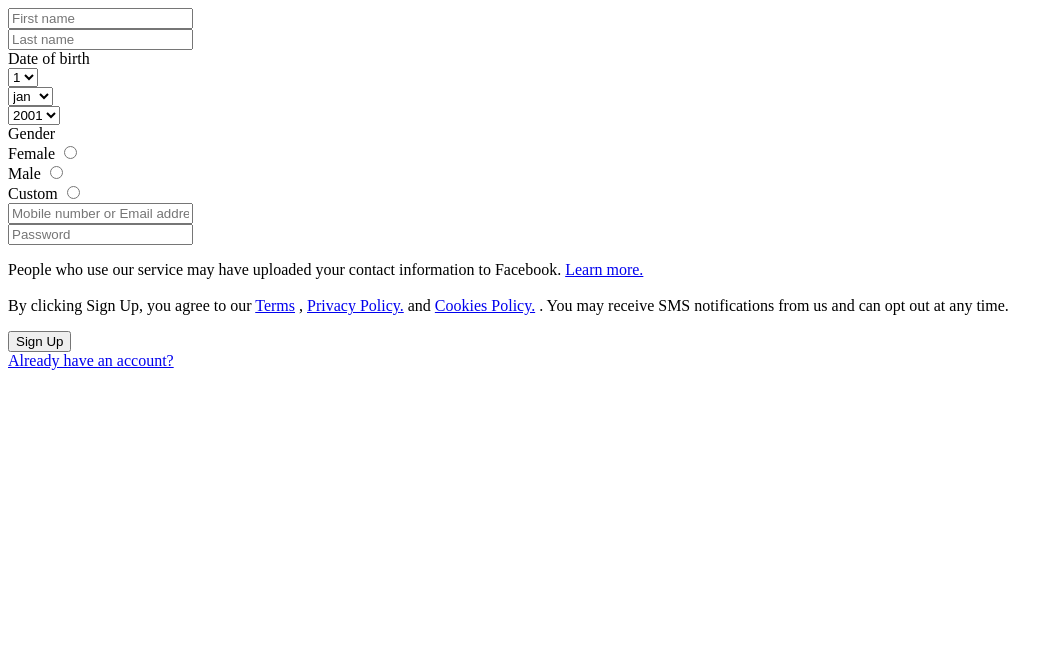
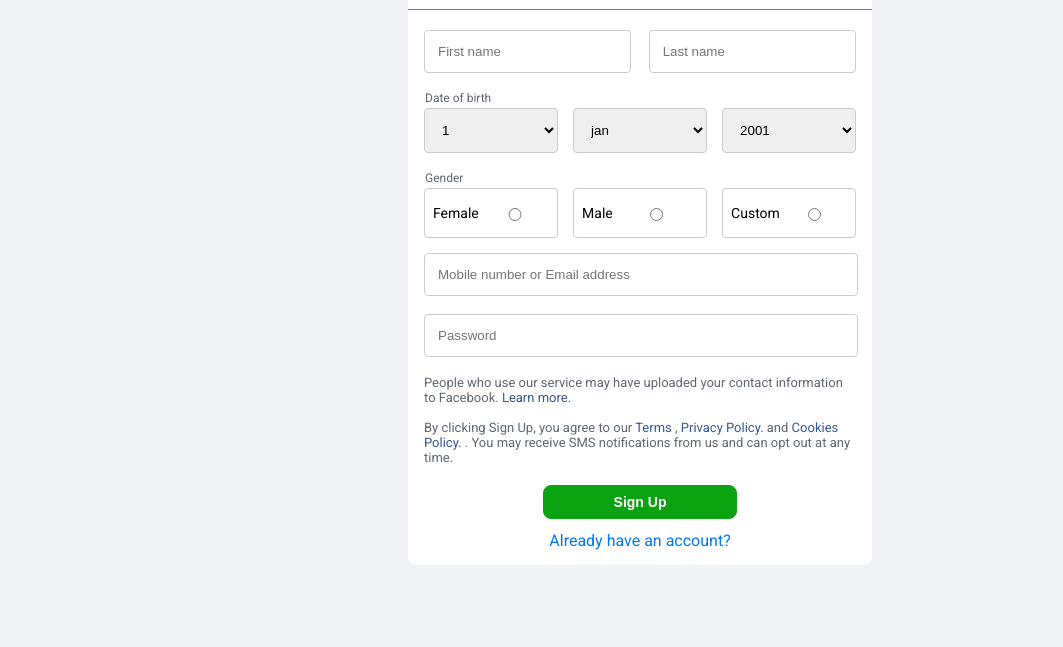
Before and after one commit to SURENTHAR2005/facebook-signup-page-project1, a plain HTML site: page index.html in a window 1280 px wide. Shown: the part 153-800 px from the top of the page, without its empty margins (0-1063 px from the left). Drawn offline with Linux system fonts and the light colour scheme.

Commit message:
2nd-html and css-19/06/2025

```diff
--- a/index.html
+++ b/index.html
@@ -3,16 +3,10 @@
 
 <head>
     <title>Sign up for Facebook</title>
-    <!-- <link rel="preconnect" href="https://fonts.googleapis.com" />
+    <link rel="preconnect" href="https://fonts.googleapis.com" />
     <link rel="preconnect" href="https://fonts.gstatic.com" crossorigin />
-
-    <link href="https://fonts.googleapis.com/css2?family=Roboto+Slab:wght@800&display=swap" rel="stylesheet" /> -->
-    <link rel="preconnect" href="https://fonts.googleapis.com">
-    <link rel="preconnect" href="https://fonts.gstatic.com" crossorigin>
-    <link
-        href="https://fonts.googleapis.com/css2?family=Roboto+Slab&family=Roboto:ital,wght@0,100..900;1,100..900&display=swap"
-        rel="stylesheet">
-    <link href="/facebook signup/styles.css" type="text/css" rel="stylesheet" />
+    <link href="https://fonts.googleapis.com/css2?family=Roboto+Slab&family=Roboto:ital,wght@0,100..900;1,100..900&display=swap" rel="stylesheet" />
+    <link href="styles.css" type="text/css" rel="stylesheet" />
 
 </head>
 
@@ -60,20 +54,6 @@
                         </div>
                     </div>
                     <label class="side-heading">Gender</label>
-                    <!-- <div class="columns-3">
-                        <div class="quartwidth">
-                            <label for="gen1">Female</label>
-                            <input type="radio" name="gen" id="gen1" />
-                        </div>
-                        <div class="quartwidth">
-                            <label for="gen2">Male</label>
-                            <input type="radio" name="gen" id="gen2" />
-                        </div>
-                        <div class="quartwidth">
-                            <label for="gen3">Others</label>
-                            <input type="radio" name="gen" id="gen3" />
-                        </div>
-                    </div> -->
                     <div class="columns-3">
                         <div class="quartwidth">
                             <div class="radio-btn">
--- a/styles.css
+++ b/styles.css
@@ -5,7 +5,6 @@ p {
     margin: 0px;
     font-family: "Roboto", sans-serif;
     font-optical-sizing: auto;
-    /* font-weight: 800; */
     font-style: normal;
     font-variation-settings:
         "wdth" 100;
@@ -15,15 +14,9 @@ p {
     background-color: #f0f2f5;
     display: flex;
     flex-wrap: wrap;
-    /* justify-content: center; */
     align-items: center;
     flex-direction: column;
     min-height: 100vh;
-    /* height:auto; */
-    /* font-family: "Roboto Slab", serif;
-    font-optical-sizing: auto;
-    font-weight: 800;
-    font-style: normal; */
 }
 
 #logo {
@@ -31,28 +24,12 @@ p {
     font-size: 59px;
     padding: 10px 0px 10px 0px;
     font-weight: 800;
-
-
-
 }
 
 #signup-form {
-    /* font-style:default;
-    background-color:white;
-    width:540px;
-    height:600px;
-    display:flex;
-    flex-wrap:wrap;
-    flex-direction:column;
-    justify-content:center;
-    padding:5px; */
     background-color: white;
     width: 464px;
-    /* height:500px; */
-    /* height:600px; */
     border-radius: 8px;
-
-
 }
 
 #form-heading {
@@ -74,7 +51,6 @@ h2 {
 
 .half-width {
     width: 48%;
-    /* height: 16px; */
     display: flex;
 }
 
@@ -87,36 +63,23 @@ select {
     margin-bottom: 18px;
 }
 
-
 .side-heading {
     color: #606770;
     font-size: 12px;
     padding: 0px 0px 3px 1px;
 }
 
-/*.dob-width{
-    width:100px;
-    height:14px;
-} */
-
 .columns-3 {
     display: flex;
-    /* flex-wrap: wrap; */
-    /* flex-direction:row; */
-    /* padding:3px 0px 0px 0px; */
     justify-content: space-between;
     width: 100%;
 }
 
 .quartwidth {
-    /* border:1px #ccc solid; */
     width: 31%;
-    /* padding:0px; */
-    /* border-radius:7px; */
     display: flex;
     flex-direction: row;
     margin-bottom: 0px;
-
 }
 
 .radio-btn {
@@ -124,7 +87,6 @@ select {
     border-radius: 4px;
     display: flex;
     padding: 0px 8px 0px 8px;
-
     height: 48px;
     font-size: 14px;
     width: 100%;
@@ -132,57 +94,33 @@ select {
     align-items: center;
     justify-content: space-between;
     margin-bottom:15px;
-
 }
 
 .radio-input {
     margin-bottom: 0px;
     width: inherit;
+}
 
-}
 .fullwidth{
     width:94%;
 }
+
 .last-ptag{
     font-size:13px;
     color:#606770
 }
+
 a{
  text-decoration:none;
  color:#345897;
 }
-/* .input-1{
-    margin-bottom: 0px;
-} */
 
-/* .columns-31{
-    margin:0px 103px;
-    display:flex;
-    flex-wrap:wrap;
-    width:100%;
-    justify-content:space-between;
-}
-.quartwidth-1{
-    border:1px #ccc solid;
-     width:30%;
-    padding:0px;
-     border-radius:7px;
-
-} */
-/* .radio-btn{
-    border:1px #ccc solid;
-    display:flex;
-    flex-wrap:wrap;
-    flex-direction:row;
- } */
-  .button1{
+.button1{
     display:flex;
     justify-content:center;
+  }
 
-  }
 .sign-up{
-    /* width:170px;
-    height:28px; */
     background-color:#0ba311;
     border:#0ba311 1px solid;
     color:white;
@@ -193,13 +131,16 @@ a{
     cursor:pointer;
     transition:0.1s;
 }
+
 .sign-up:hover{
     background-color:#1a9e24;
     color:#eaecef;
 }
+
 .a1{
     color:#0077f1;
 }
+
 .a2{
     display:flex;
     justify-content:center;
```
